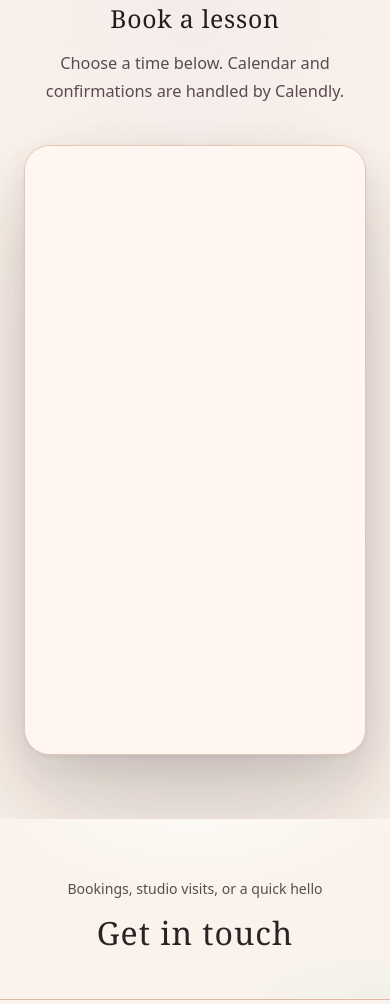
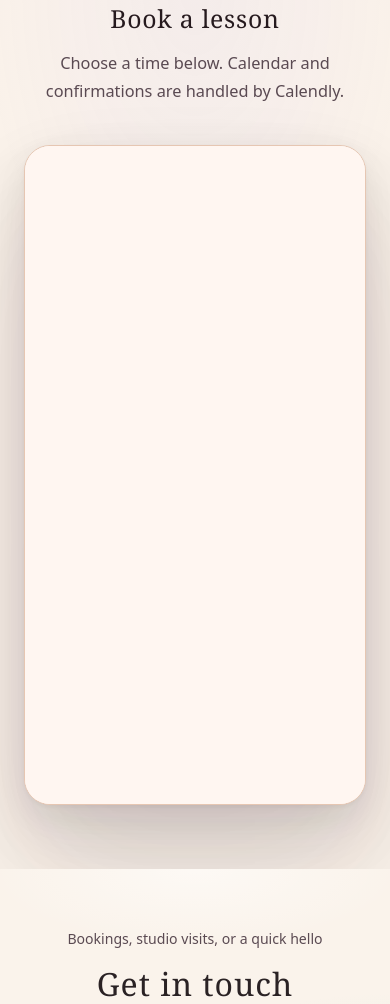
Before and after one commit to lady-justice/lady-justice.github.io, a plain HTML site: page index.html in a window 390 px wide. Shown: the part 5045-6049 px from the top of the page. Drawn offline with Linux system fonts and the light colour scheme; a script that the page names is missing.

Commit message:
Expanded Book window

```diff
--- a/assets/styles/main.css
+++ b/assets/styles/main.css
@@ -1735,8 +1735,9 @@ body.nav-drawer-open .site-header__menu-bar:nth-child(3) {
 
 @media (max-width: 480px) {
   .book__frame .calendly-inline-widget {
-    height: clamp(600px, 72vh, 668px) !important;
-    min-height: 600px;
+    /* Телефон: чуть выше, чтобы реже резался низ формы и кнопка подтверждения */
+    height: clamp(640px, 78vh, 720px) !important;
+    min-height: 640px;
   }
 }
 
```
